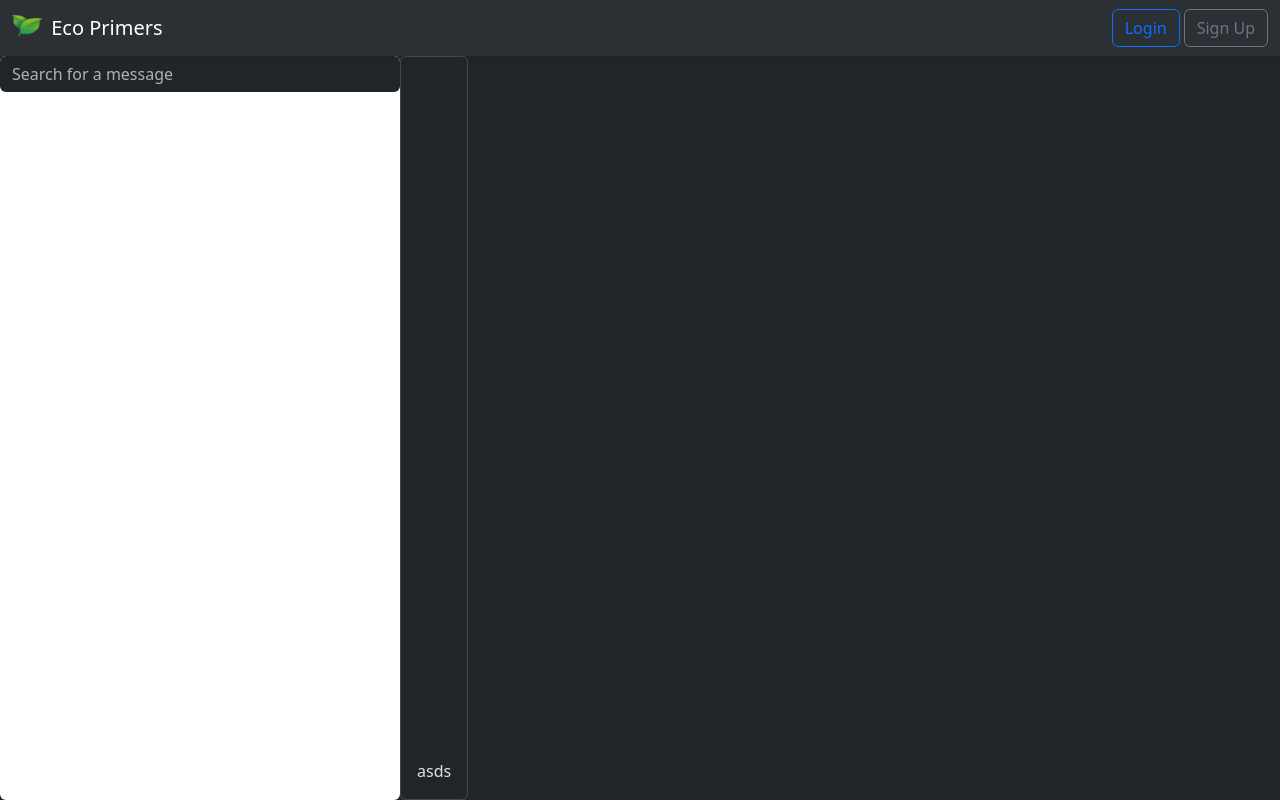
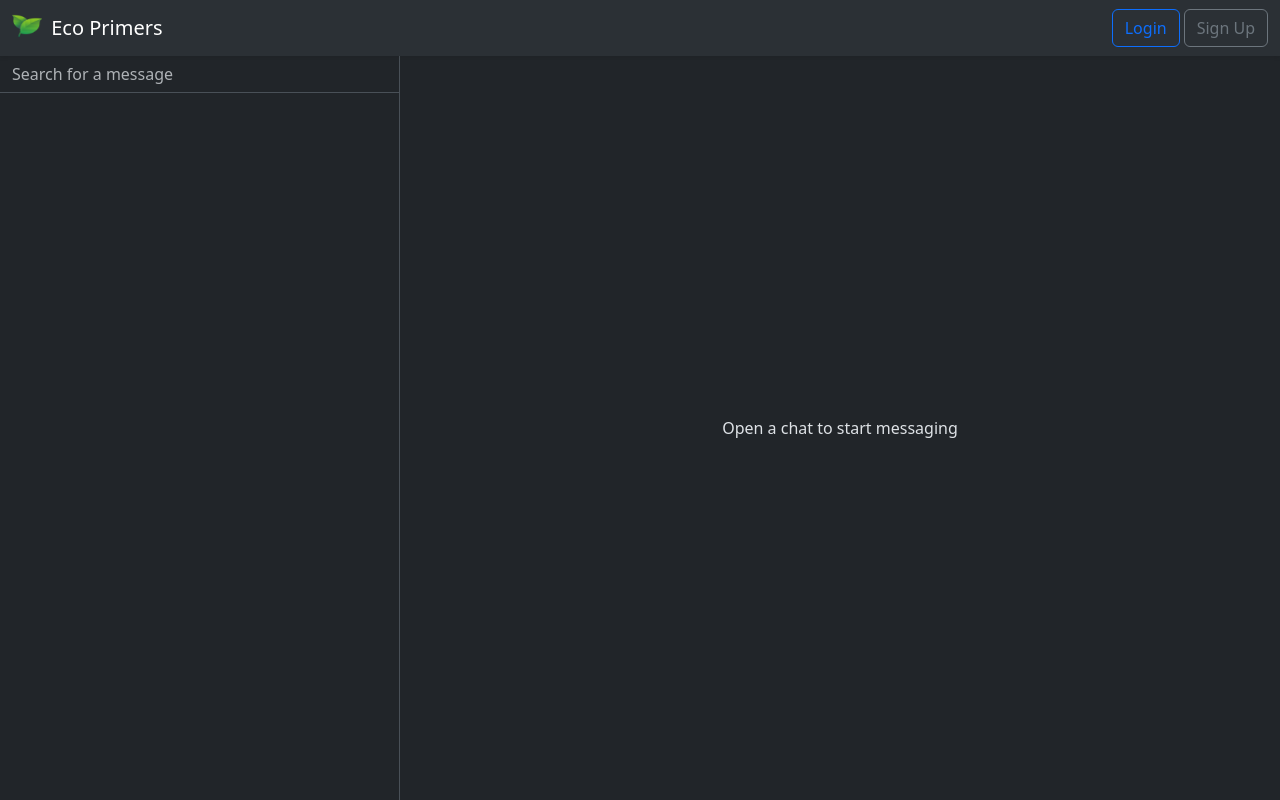
Before and after one commit to dentolos19/ecoprimers, a Flask app: template src/templates/messaging.html in a window 1280 px wide. Run offline with Flask 3, Linux system fonts and the light colour scheme; the template is opened without the code that fills it, so the values that code supplies are empty; parts of the project's set-up code (start-up, migrations or seed data) failed here and were passed over; some libraries are stand-ins or nearby versions.

Commit message:
Updated messaging

```diff
--- a/src/lib/models.py
+++ b/src/lib/models.py
@@ -161,8 +161,8 @@ class Message(Base):
 
     def to_dict(self):
         return super().to_dict() | {
-            "sender": self.sender.to_dict(),
-            "receiver": self.receiver.to_dict(),
+            "sender_id": self.sender_id,
+            "receiver_id": self.receiver_id,
             "message": self.message,
             "is_read": self.is_read,
         }
--- a/src/routing/community.py
+++ b/src/routing/community.py
@@ -61,6 +61,7 @@ def community_post():
 
 
 @app.route("/community/posts/<id>", methods=["GET", "POST"])
+@require_login
 def community_edit(id):
     post = sql.session.query(Post).filter_by(id=id).first()
 
--- a/src/static/css/messages.css
+++ b/src/static/css/messages.css
@@ -1,11 +1,6 @@
-.body {
-  display: flex;
-}
-
 #users {
   height: 100%;
   width: 400px;
-  background-color: #fff !important;
 }
 
 .user {
@@ -19,7 +14,6 @@
 }
 
 .user .initials {
-  background-color: #fff;
   height: 53px;
   width: 53px;
   border-radius: 50%;
@@ -56,13 +50,6 @@
   border-radius: 50%;
 }
 
-#users :hover {
-  background-color: #b0b0b0;
-}
-
-#users .active {
-  background-color: #b0b0b0;
-}
 
 #input-space {
   height: 80px;
@@ -85,8 +72,6 @@
 .message-block .message {
   padding-left: 10px;
   padding-right: 10px;
-  border: 1px solid #000;
-  border-radius: 10px;
 
   max-width: 275px;
   height: auto;
@@ -118,6 +103,7 @@
 }
 
 .card-body {
+  width: 100%;
   display: flex;
   flex-direction: column;
   height: 100%;
@@ -127,7 +113,6 @@
 .input-group {
   position: sticky;
   bottom: 0;
-  background-color: white;
   padding: 10px;
 }
 
--- a/src/static/js/messages.js
+++ b/src/static/js/messages.js
@@ -16,7 +16,7 @@ function displayMessage(message) {
 if (message.sender_id == currentSenderId) {
     messageBlock.innerHTML = `
     <form action="/community/messages/${message.receiver_id}/${message.id}" method="POST">
-      <div class="message card bg-light text-dark rounded-3 justify-content-end">
+      <div class="message card rounded-3 justify-content-end">
         <div class="card-body">
           <p class="card-text">${message.message}</p>
           <button type="submit" class="btn btn-danger btn-sm float-end">Delete</button>
@@ -28,7 +28,7 @@ if (message.sender_id == currentSenderId) {
   } else {
     messageBlock.innerHTML = `
     <form action="/community/messages/${message.receiver_id}/${message.id}" method="POST">
-      <div class="message card bg-light text-dark rounded-3">
+      <div class="message card rounded-3">
         <div class="card-body">
           <p class="card-text">${message.message}</p>
           <small class="text-muted">Read status: ${message.is_read ? "Read" : "Unread"}</small>
--- a/src/templates/messaging.html
+++ b/src/templates/messaging.html
@@ -6,8 +6,8 @@
 
 {% block scripts %}
 <script>
-    if ( window.history.replaceState ) {
-        window.history.replaceState( null, null, window.location.href );
+  if (window.history.replaceState) {
+    window.history.replaceState(null, null, window.location.href);
   }
 </script>
 <script src="https://cdn.socket.io/4.0.0/socket.io.min.js"></script>
@@ -15,19 +15,22 @@
 {% endblock %}
 
 {% block body %}
-<div id="users" class="list-group">
-    <form method="get" action="{{ url_for('search_messages') }}">
-        <input type="text" class="form-control" name="search_query" id="search-query" required placeholder="Search for a message">
+<div class="h-100 d-flex">
+  <div id="users" class="list-group border-end rounded-0">
+    <form class="border-bottom" method="get" action="{{ url_for('search_messages') }}">
+      <input id="search-query" class="form-control rounded-0" type="text" name="search_query" placeholder="Search for a message" required />
     </form>
     {% for user in users %}
     {% if sender_id != user.id %}
-        <a class="list-group-item list-group-item-action d-flex gap-3 py-3 {{user.id}}" href="{{ url_for('messaging', receiver_id=user.id) }}">
+    <a class="list-group-item list-group-item-action" href="{{ url_for('messaging', receiver_id=user.id) }}">
+      <div class="d-flex gap-3">
         <div class="initials">
-                    <img class="ratio ratio-1x1 rounded-circle flex-shrink-0" src="https://github.com/shadcn.png" alt="Profile Picture" width="32" height="32" />
+          <img class="rounded-circle" src="https://github.com/shadcn.png" alt="Profile Picture" width="32" height="32" />
         </div>
         <div class="user-info w-100 justify-content-between">
           <h5 class="mb-1">{{ user.name }}</h5>
-                    <small>Read sample</small>
+          <small class="text-muted">Read sample</small>
+        </div>
       </div>
     </a>
     {% endif %}
@@ -35,23 +38,21 @@
   </div>
 
   {% if receiver_id %}
-<div id="chat-scape" class="card">
-    <div class="card-body">
+  <div id="chat-scape">
+    <input id="receiver-id" type="hidden" name="receiver-id" value="{{ receiver_id }}">
+    <input id="sender-id" type="hidden" name="sender-id" value="{{ sender_id }}">
     <div class="message-space">
+      <!-- To be added by JavaScript -->
     </div>
-        <div class="input-group mt-3">
-            <input type="hidden" name="receiver-id" id="receiver-id" value="{{ receiver_id }}">
-            <input type="hidden" name="sender-id" id="sender-id" value="{{ sender_id }}">
-            <input type="text" class="form-control" name="message" id="message" placeholder="Enter message here" required>
-            <button class="btn btn-primary" type="submit" id="send-message" onclick="sendMessage()">Send</button>
-        </div>
+    <div class="input-group border-top" style="padding: 1rem 50px;">
+      <input id="message" class="form-control" type="text" name="message" placeholder="Enter message here" required>
+      <button id="send-message" class="btn btn-primary" type="submit" onclick="sendMessage()">Send</button>
     </div>
   </div>
   {% else %}
-<div class="card">
-    <div class="card-body">
-        asds
-    </div>
+  <div class="flex-fill d-flex justify-content-center align-items-center">
+    Open a chat to start messaging
   </div>
   {% endif %}
+</div>
 {% endblock %}
--- a/src/utils.py
+++ b/src/utils.py
@@ -11,7 +11,7 @@ from main import app_debug
 
 
 def allowed_file(filename):
-    return "." in filename and filename.rsplit(".", 1)[1].lower() in {"png", "jpg", "jpeg", "gif"}
+    return "." in filename and filename.rsplit(".", 1)[1].lower() in {"png", "jpg", "jpeg", "gif", "mp4"}
 
 
 def generate_random_string(length: int = 8):
```
Also changed, not shown: src/routing/messaging.py (+26 -13 lines). Lines whose indentation alone changed are shown as unchanged.
